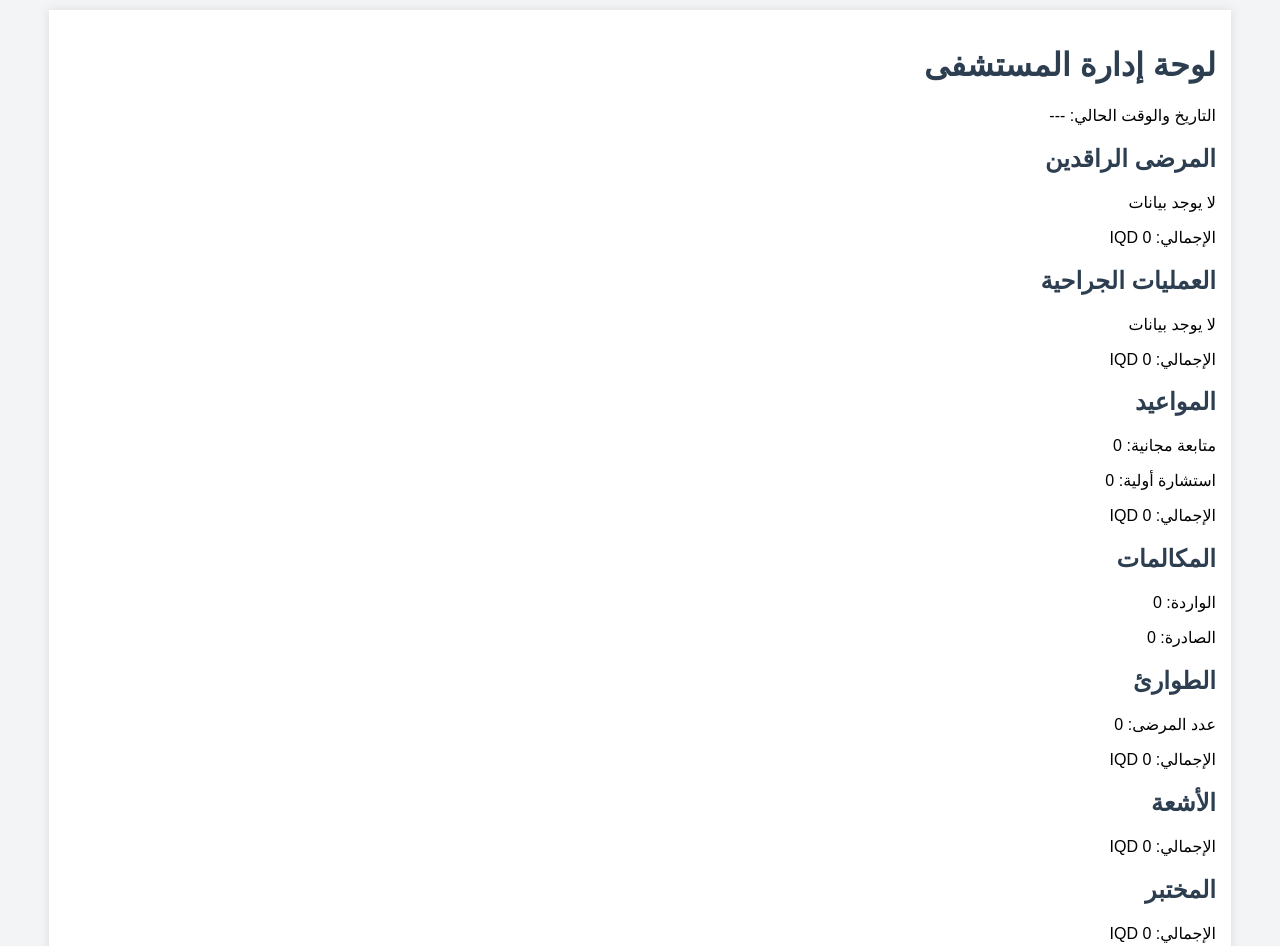
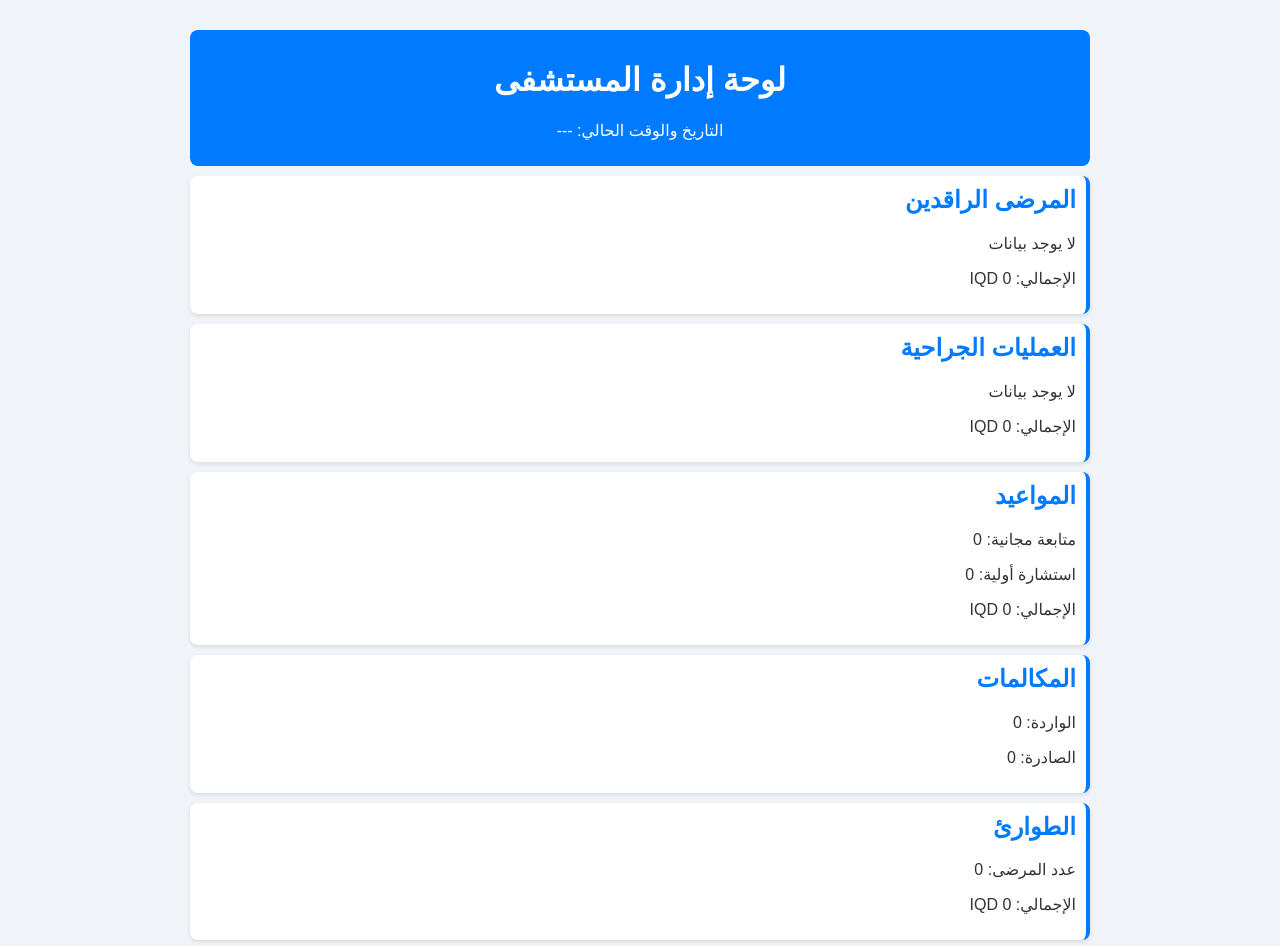
Before and after one commit to Herdi88/HospitalAdvancedDashboard, a plain HTML site: page index.html in a window 1280 px wide. Shown: the top 946 px of the page. Drawn offline with Linux system fonts and the light colour scheme.

Commit message:
Update style.css

```diff
--- a/style.css
+++ b/style.css
@@ -1,36 +1,37 @@
 body {
-    font-family: 'Cairo', sans-serif;
-    background-color: #f3f4f6;
+    font-family: 'Tajawal', sans-serif;
+    background-color: #f0f4f8;
     margin: 0;
     padding: 0;
+    direction: rtl;
     text-align: right;
-    direction: rtl;
+    color: #333;
 }
 
 .dashboard-container {
-    width: 90%;
-    margin: 10px auto;
-    background: #ffffff;
-    padding: 15px;
-    box-shadow: 0 0 10px rgba(0, 0, 0, 0.1);
+    max-width: 900px;
+    margin: 20px auto;
+    padding: 10px;
 }
 
-h1, h2 {
-    color: #2c3e50;
+header {
+    background-color: #007bff;
+    color: white;
+    padding: 10px;
+    text-align: center;
+    border-radius: 8px;
 }
 
-section {
-    background: #f9f9f9;
+.card {
+    background-color: white;
+    margin: 10px 0;
     padding: 10px;
-    margin-bottom: 15px;
-    border: 1px solid #ddd;
-    border-radius: 5px;
+    border-radius: 8px;
+    box-shadow: 0 2px 4px rgba(0, 0, 0, 0.1);
+    border-right: 4px solid #007bff;
 }
 
-button {
-    background-color: #3498db;
-    color: white;
-    border: none;
-    padding: 10px 15px;
-    cursor: pointer;
+.card h2 {
+    color: #007bff;
+    margin-top: 0;
 }
```
